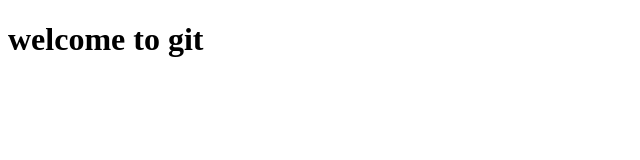
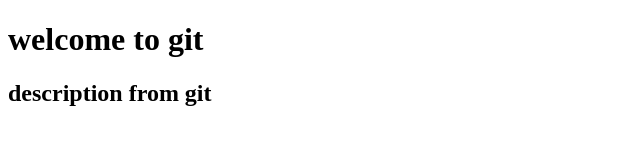
Before and after one commit to saeedgsm/gitlearn, a plain HTML site: page index.html in a window 1280 px wide. Shown: the whole page, without its empty margins (0-640 px from the left). Drawn offline with Linux system fonts and the light colour scheme.

Commit message:
add description in index file

```diff
--- a/index.html
+++ b/index.html
@@ -7,6 +7,7 @@
     <title>home page</title>
 </head>
 <body>
-    <h1>welcome to git</h1>
+<h1>welcome to git</h1>
+<h2>description from git</h2>
 </body>
 </html>
```
